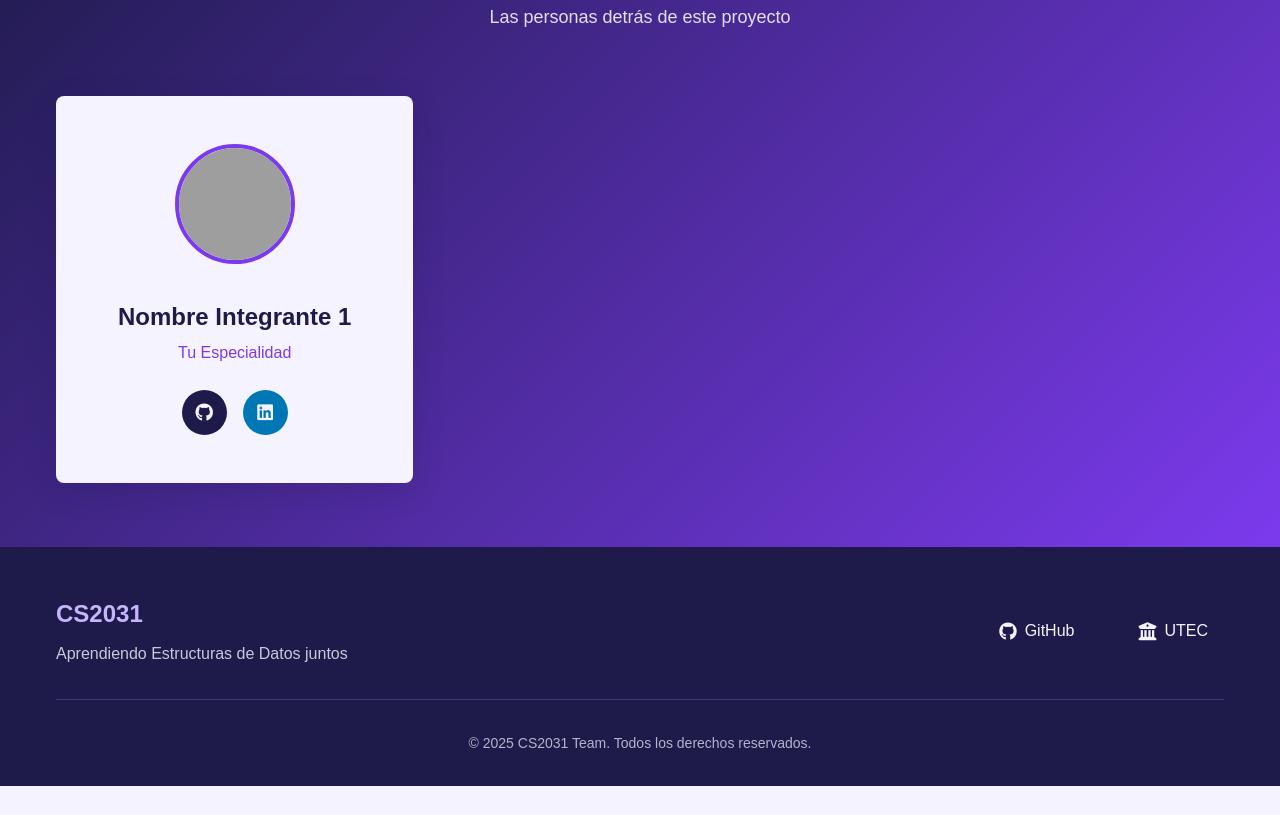
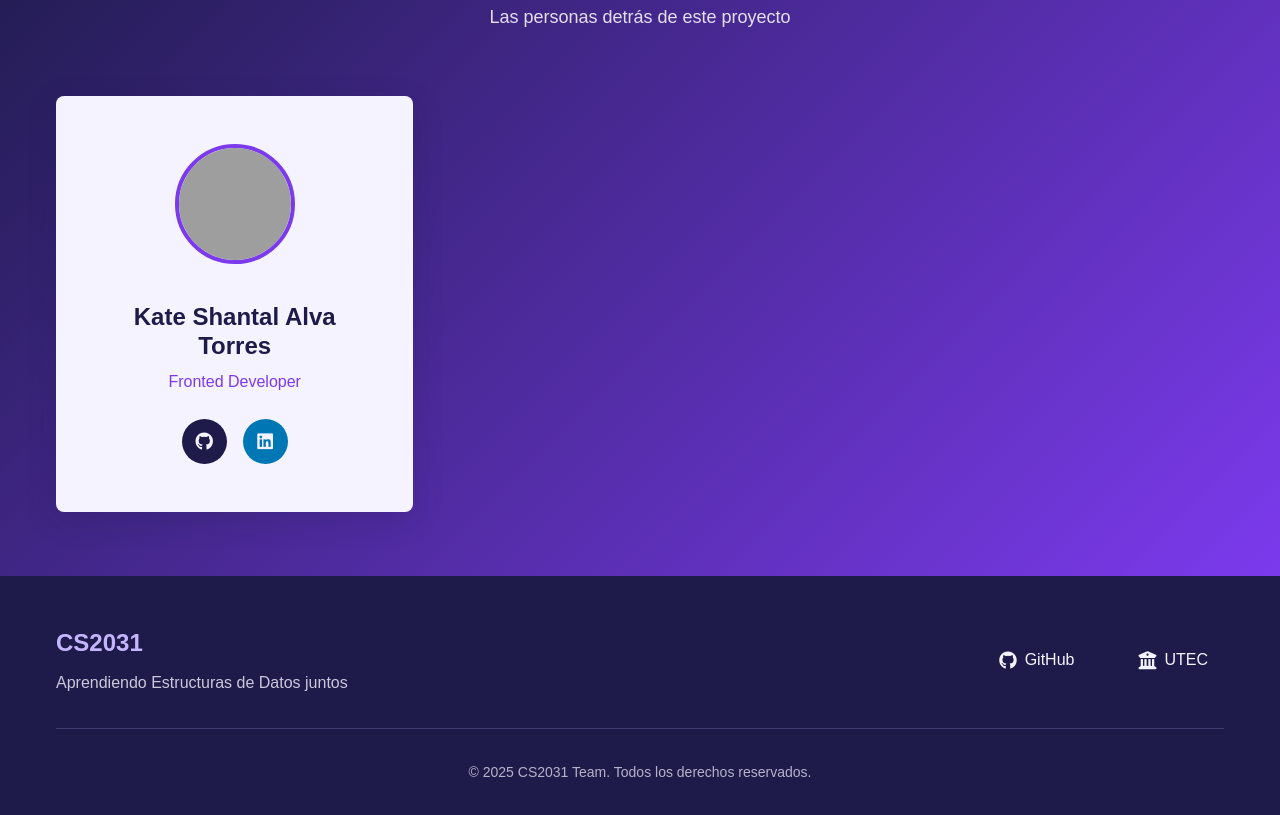
Before and after one commit to katealva/Dinamita_hackathon0, a plain HTML site: page index.html in a window 1280 px wide. Shown: the part 1395-2210 px from the top of the page. Before the commit the page ends 2181 px from the top, so only its background shows below. Drawn offline with Linux system fonts and the light colour scheme; grey boxes are pictures that could not be loaded.

Commit message:
agregue datos de Kate

```diff
--- a/index.html
+++ b/index.html
@@ -136,16 +136,16 @@
                 <div class="team-card__image">
                   <!-- Aquí tu foto de perfil (URL de GitHub u otra imagen) -->
                   <img
-                    src="https://picsum.photos/300/300?random=1"
-                    alt="Nombre Integrante 1"
+                    src="https://github.com/katealva"
+                    alt="Kate Alva"
                     class="team-card__photo"
                   />
                 </div>
                 <div class="team-card__content">
                   <!-- Aquí tu nombre completo -->
-                  <h3 class="team-card__name">Nombre Integrante 1</h3>
+                  <h3 class="team-card__name">Kate Shantal Alva Torres</h3>
                   <!-- Aquí tu especialidad o rol -->
-                  <p class="team-card__role">Tu Especialidad</p>
+                  <p class="team-card__role">Fronted Developer</p>
                   <div class="team-card__social">
                     <!-- Reemplaza # con tu URL de GitHub -->
                     <a
```
